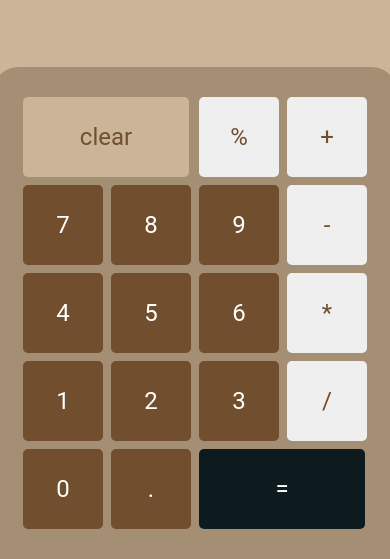
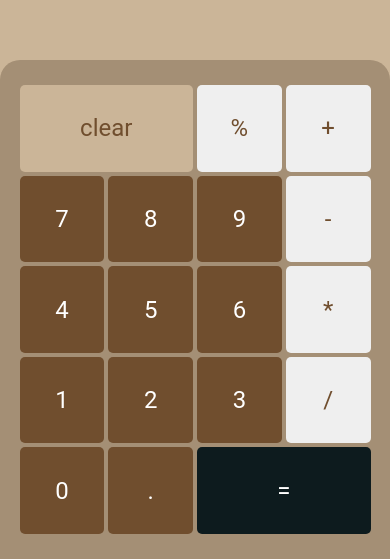
Before and after one commit to lillianlayne22/calculator, a plain HTML site: page index.html in a window 390 px wide. Shown: the part 285-844 px from the top of the page. Drawn offline with Linux system fonts and the light colour scheme.

Commit message:
mobile changes

```diff
--- /dev/null
+++ b/_mobile.scss
@@ -0,0 +1,68 @@
+@media only screen and (max-width: 920px) {
+    body {
+        display: block;
+    }
+
+    .desktop {
+        display: none;
+    }
+
+    .phone {
+        height: 100%;
+        width: 100%;
+        border-radius: 0;
+    }
+
+
+
+    .phone-content {
+        height: 100%;
+        width: 100%;
+        border-radius: 0;
+    }
+
+    .top-display {
+        height: 40%;
+    }
+
+.container {
+    width: 100%;
+    height: 70%;
+    background: #a48f75;
+    display: flex;
+    justify-content: center;
+    align-items: center;
+    border-radius: 20px 20px 0px 0px;
+}
+
+    #keys {
+        width: 90%;
+        padding: 0;
+        margin: 0 auto;
+        grid-column-gap: 4px;
+        grid-row-gap:4px;
+        grid-column: 80px;
+        height: 60%;
+        height: 90%;
+
+
+    }
+
+    .operator {
+        height: 100%;
+        width: 100%;
+    }
+
+    .number {
+        height: 100%;
+        width: 100%;
+    }
+
+    .clear, .equal {
+        height: 100%;
+        width:  100%;
+    }
+
+
+
+}
--- a/index.html
+++ b/index.html
@@ -8,16 +8,16 @@
 </head>
 <body>
     <div class="phone">
-        <div class="phone-glass absolute"></div>
-        <div class="phone-inner-glass absolute"></div>
-        <div class="phone-content absolute calculator">
+        <div class="phone-glass desktop"></div>
+        <div class="phone-inner-glass desktop"></div>
+        <div class="phone-content calculator">
           <div class="top-display">
             <div id="equation-history"></div>
             <input id="display" readonly class="display">
 
           </div>
-
-          <div id="keys">
+      <div class="container">
+          <div id="keys" class="mobile-keys">
             <button onclick="appendToDisplay('+')" class="operator add">+</button>
             <button onclick="appendToDisplay('%')" class="operator mod">%</button>
             <button onclick="appendToDisplay('-')" class="operator subtract">-</button>
@@ -37,9 +37,13 @@
             <button onclick="calculate()" class="equal" id="equal">=</button>
             <button onclick="clearDisplay()" class="clear">clear</button>
           </div>
+          </div>
+
         </div>
-        <div class="phone-top-dent absolute"></div>
+        <div class="phone-top-dent desktop"></div>
       </div>
+
+
 
       <script src="calculator.js"></script>
 </body>
--- a/mains.scss
+++ b/mains.scss
@@ -1,3 +1,5 @@
+
+
 body {
     background: #a08b71;
     display: flex;
@@ -30,6 +32,7 @@ body {
         -80px 80px 120px rgba(0, 0, 0, 0.25);
       border-radius: 60px;
       mix-blend-mode: overlay;
+      @extend .absolute;
     }
 
     &-inner-glass {
@@ -38,6 +41,7 @@ body {
       background: black;
       border-radius: 55px;
       border: 1px solid white;
+      @extend .absolute;
     }
 
     &-top-dent {
@@ -46,6 +50,7 @@ body {
       background: black;
       top: 40px;
       border-radius: 0px 0px 20px 20px;
+      @extend .absolute;
     }
   }
 
@@ -58,6 +63,7 @@ body {
     flex-direction: column;
     overflow: hidden;
     align-items: center;
+    @extend .absolute;
   }
 
   button {
@@ -186,32 +192,7 @@ body {
     border: 1px solid white;
   }
 
-  @media only screen and (max-width: 920px) {
-    .phone {
-      height: 100vh;
-      width: 100vw;
-      background: #e6d7c4;
-      border-radius: 0px;
-      position: relative;
 
-      &-glass {
-        display: none;
-      }
 
-      &-inner-glass {
-        display: none;
-      }
 
-      &-top-dent {
-        display: none;
-      }
-    }
-
-    .phone-content {
-      height: 100%;
-      width: 100%;
-      border-radius: 0;
-      display: flex;
-      justify-content: space-between;
-    }
-  }
+  @import 'mobile';
```
Also changed, not shown: styles/mains.css, 1 other file.
